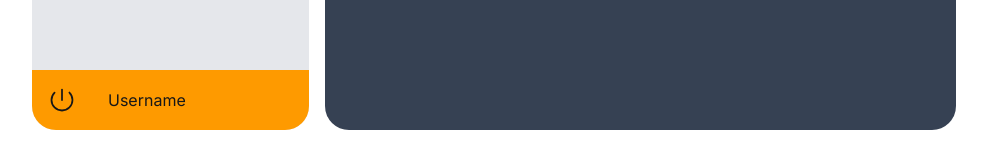
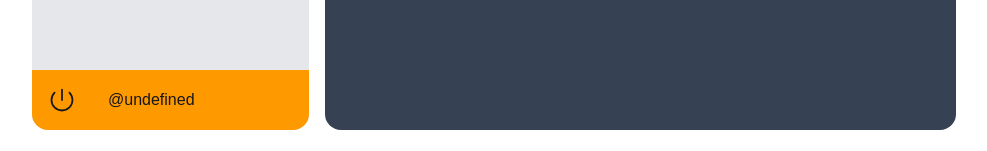
Before and after one commit to hqo998/Chatroom-Webpage, a Next.js app: page /chat in a window 1280 px wide. Shown: the part 646-797 px from the top of the page, without its empty margins (146-1133 px from the left). Built offline with nearby package versions, Linux system fonts and the light colour scheme; no server answers; a web font is replaced by a local one.

Commit message:
user name from auth

```diff
--- a/app/chat/layout.tsx
+++ b/app/chat/layout.tsx
@@ -1,23 +1,27 @@
-import { intern } from "@/ui/fonts";
+import { auth } from "@/auth";
+import { intern, bitcount } from "@/ui/fonts";
 import SignOutButton from "@/ui/SignOutButton";
 
-export default function Layout({ children }: { children: React.ReactNode }) {
+export default async function Layout({ children }: { children: React.ReactNode }) {
+  const session = await auth();
+  const user = session?.user;
+
   return (
     <>
     <div className="flex-1 min-w-3/4 grid grid-cols-1 md:grid-cols-[30%_1fr] gap-4">
       {/* friend list*/}
-      <div className={`w-full h-full overflow-hidden hidden md:flex shrink-0 rounded-3xl bg-gray-200 ${intern.className} antialiased`}>
+      <div className={`w-full h-full overflow-hidden hidden md:flex shrink-0 rounded-2xl bg-gray-200 ${intern.className} antialiased`}>
         <div className="flex-1 grid grid-cols-1 grid-rows-[1fr_60px]">
           <p className="text-black">friends list component goes here</p>
 
-          <div className="flex w-full h-full justify-center items-center gap-4 bg-amber-500 antialiased"> {/* action buttons */}
+          <div className="flex w-full h-full justify-center items-center gap-4 bg-amber-500"> {/* action buttons */}
             {/* Signout Button - fixed square and centered */}
-            <div className=" flex items-center justify-center hover:bg-amber-700">
+            <div className="flex items-center justify-center rounded-2xl m-2 hover:bg-amber-700">
               <SignOutButton />
             </div>
 
-            <div className="flex-1 justify-center items-center">
-              <p>Username</p>
+            <div className={`flex-1 justify-center items-center ${bitcount.className} antialiased`}>
+              <p>{ `@${user?.name}` || 'Guest'}</p>
             </div>
           </div>
         </div>
@@ -26,7 +30,7 @@ export default function Layout({ children }: { children: React.ReactNode }) {
 
       </div>
       {/* main chat */}
-      <div className={`overflow-hidden shrink-0 rounded-3xl ${intern.className} flex flex-col`}>
+      <div className={`overflow-hidden shrink-0 rounded-2xl ${intern.className} flex flex-col`}>
         {children}
       </div>
     </div>
--- a/ui/SignOutButton.tsx
+++ b/ui/SignOutButton.tsx
@@ -8,7 +8,7 @@ export default function SignOutButton() {
   return (
 
       <button
-        className="flex-1 flex items-center justify-center gap-2 rounded-md text-1xl font-medium md:flex-none md:justify-start p-4"
+        className="flex-1 flex items-center justify-center rounded-md text-1xl font-medium md:flex-none md:justify-start p-2"
         title="Sign-Out"
         onClick={logOut}
       >
```
